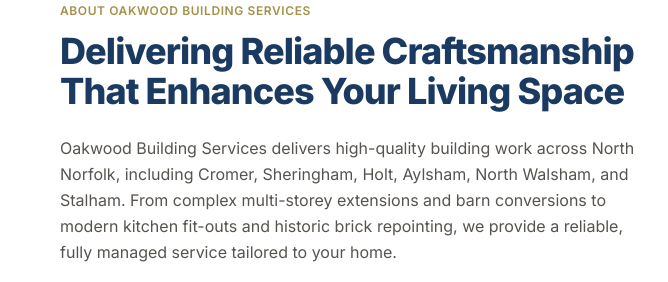
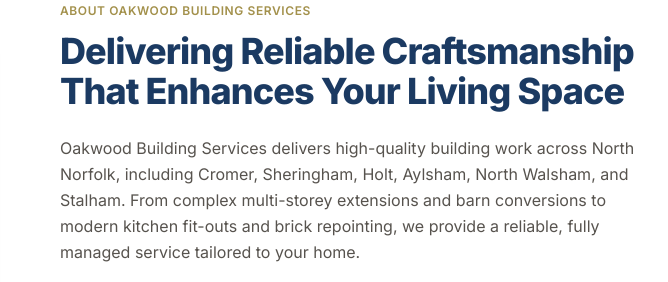
Before and after one commit to dappsncfc-cyber/OakwoodBS, a plain HTML site: page index.html in a window 1280 px wide. Shown: the part 889-1171 px from the top of the page, 612-1280 px from the left. Drawn offline with nearby package versions, Linux system fonts and the light colour scheme; a web font is replaced by a local one.

Commit message:
Update index.html

```diff
--- a/index.html
+++ b/index.html
@@ -509,7 +509,7 @@
             Delivering Reliable Craftsmanship That Enhances Your Living Space
           </h2>
           <p class="text-stone-600 leading-relaxed mb-5">
-            Oakwood Building Services delivers high-quality building work across North Norfolk, including Cromer, Sheringham, Holt, Aylsham, North Walsham, and Stalham. From complex multi-storey extensions and barn conversions to modern kitchen fit-outs and historic brick repointing, we provide a reliable, fully managed service tailored to your home.
+            Oakwood Building Services delivers high-quality building work across North Norfolk, including Cromer, Sheringham, Holt, Aylsham, North Walsham, and Stalham. From complex multi-storey extensions and barn conversions to modern kitchen fit-outs and brick repointing, we provide a reliable, fully managed service tailored to your home.
           </p>
           <p class="text-stone-600 leading-relaxed mb-6">
             Our focus is on clear, honest communication, skilled workmanship, and respect for your home throughout every phase of construction. Every detail matters to us — because every completed job reflects the Oakwood name.
```
